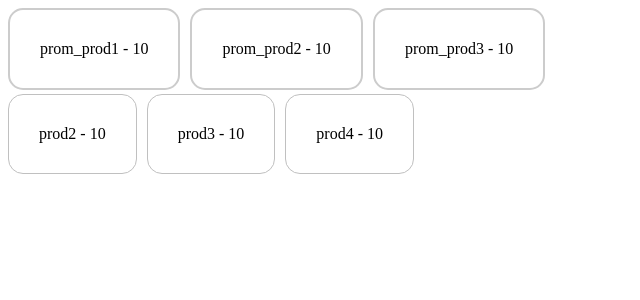
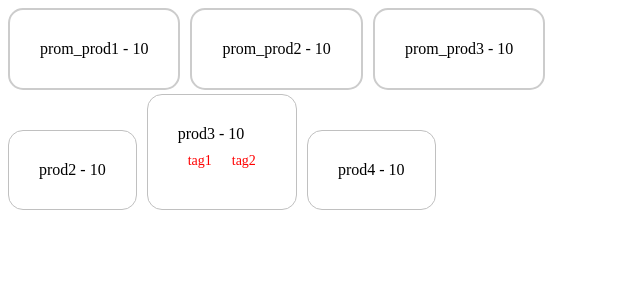
Before and after one commit to bartosz-grabski/angular4-devmeeting, an Angular app: page / in a window 1280 px wide. Shown: the top 300 px of the page, without its empty margins (0-640 px from the left). Built offline with nearby package versions, Linux system fonts and the light colour scheme.

Commit message:
devmeeting-02-components-tags

```diff
--- a/src/app/model/Product.ts
+++ b/src/app/model/Product.ts
@@ -7,6 +7,7 @@ export class ProductImpl implements Product {
   constructor (
     public title : string,
     public price : number,
-    public isPromoted: boolean = false
+    public isPromoted: boolean = false,
+    public tags : Array<string> = []
   ) {}
 }
--- a/src/app/product.component.ts
+++ b/src/app/product.component.ts
@@ -4,7 +4,14 @@ import { Product } from './model/Product';
 @Component({
   selector: 'app-product',
   template: `
-    <li [ngClass]="{promoted: product.isPromoted}" class="product">{{product.title}} - {{product.price}}</li>
+    <li [ngClass]="{promoted: product.isPromoted}" class="product">
+      <div class="product-content">
+        <div class="product-header">{{product.title}} - {{product.price}}</div>
+        <div class="product-tags">
+          <div *ngFor="let tag of product.tags">{{tag}}</div>
+        </div>
+      </div>
+    </li>
   `
 })
 export class ProductComponent {
--- a/src/app/products.component.ts
+++ b/src/app/products.component.ts
@@ -26,7 +26,7 @@ export class ProductsComponent {
 
   public products: Array<Product> = [
     new ProductImpl('prod2',10),
-    new ProductImpl('prod3',10),
+    new ProductImpl('prod3',10,false,['tag1','tag2']),
     new ProductImpl('prod4',10)
   ];
 }
--- a/src/styles.css
+++ b/src/styles.css
@@ -18,6 +18,17 @@
   overflow: hidden;
 }
 
+
+.product-tags {
+  display: flex;
+}
+
+.product-tags > div {
+  margin: 10px;
+  font-size: 14px;
+  color: red;
+}
+
 .product.promoted {
   border: 2px solid #ccc;
 }
```
